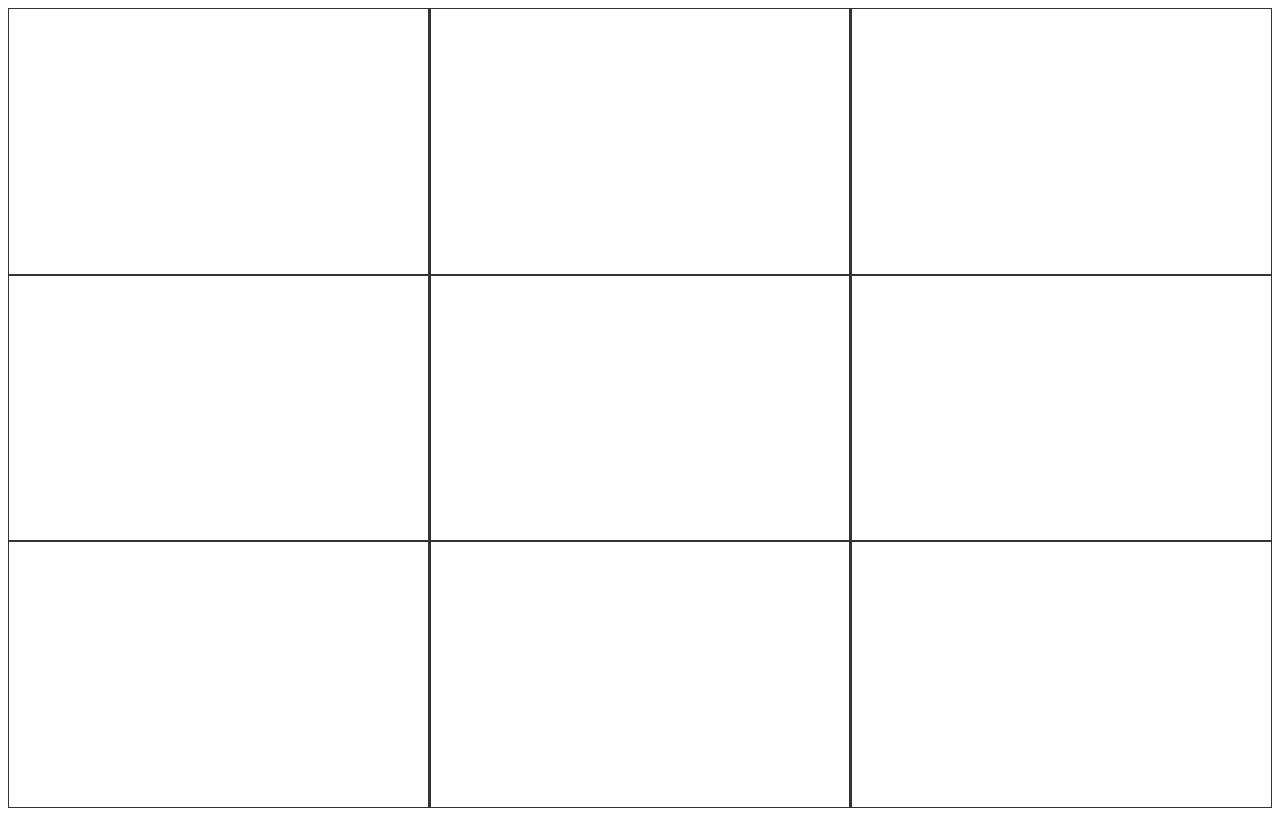
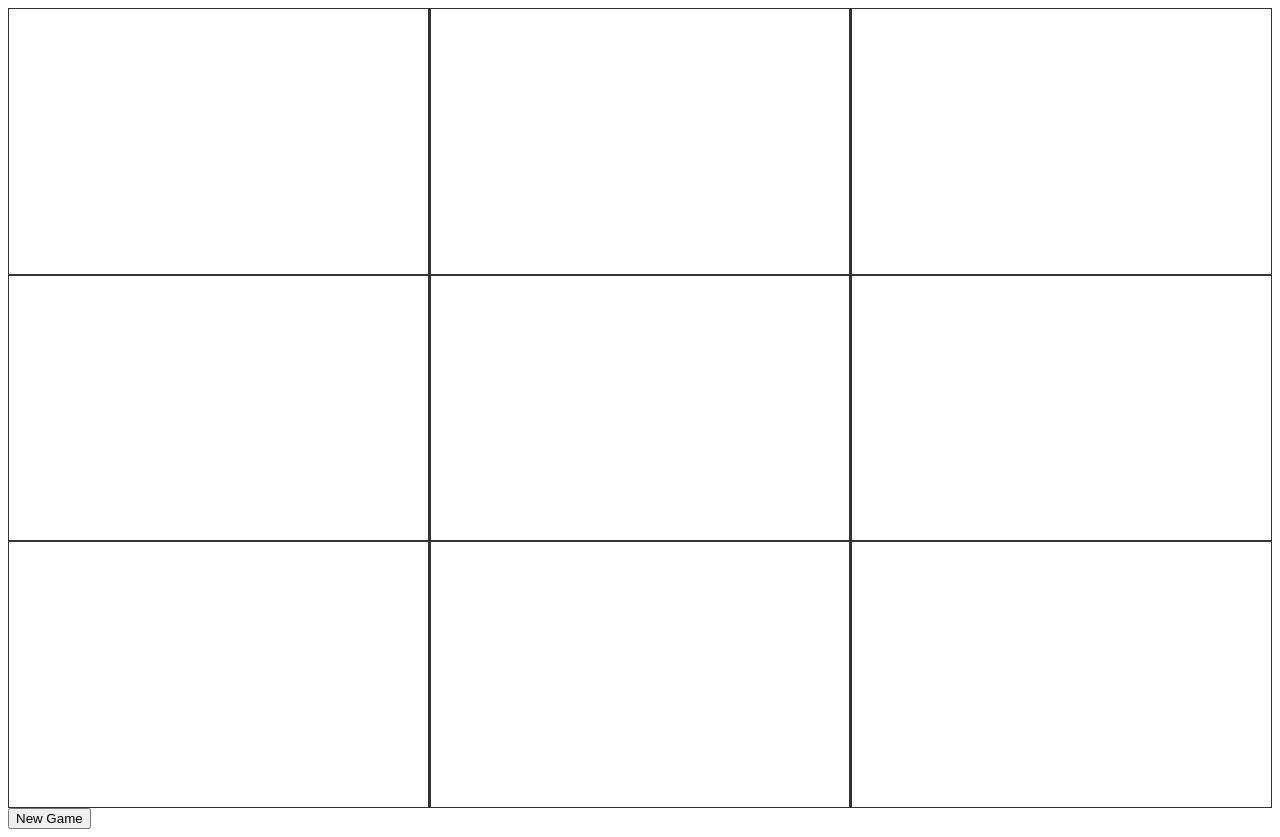
Before and after one commit to EricSnell/tic-tac-toe, a plain HTML site: page index.html in a window 1280 px wide. Before the commit the page ends 816 px from the top, so only its background shows below. Drawn offline with Linux system fonts and the light colour scheme.

Commit message:
added results section

```diff
--- a/index.html
+++ b/index.html
@@ -23,6 +23,10 @@
       <div class="board-tile" data-row="2" data-column="2"></div>
     </section>
 
+    <section id="results">
+      <button id="new-game">New Game</button>
+    </section>
+
   </main>
 
   <script src="js/app.js"></script>
```
